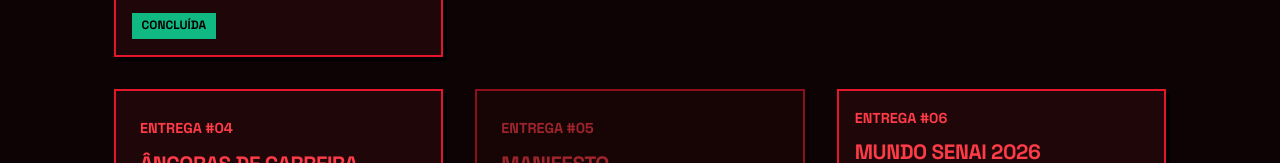
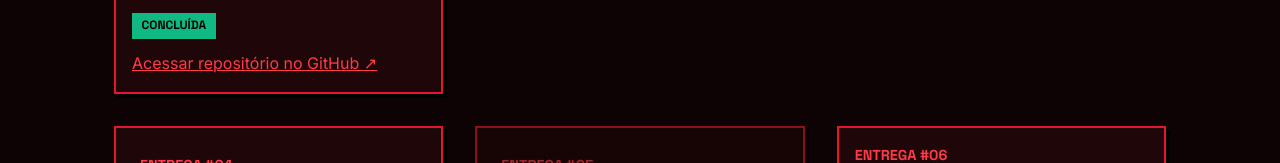
Before and after one commit to jotalucs/Portfolio, a plain HTML site: page index.html in a window 1280 px wide. Shown: the part 2375-2538 px from the top of the page. Drawn offline with Linux system fonts and the light colour scheme.

Commit message:
Adiciona link do repositorio na entrega Capa do Meu Album

```diff
--- a/index.html
+++ b/index.html
@@ -774,6 +774,7 @@
               alt="Capa do álbum pessoal de João Lucas, em vermelho e preto, com tema do Flamengo e cinco faixas de valores pessoais"
             >
             <span class="selo-status selo-concluida">Concluída</span>
+          <a href="https://github.com/jotalucs/Capa-alb-m-" target="_blank" rel="noopener noreferrer" style="display:block;margin-top:.75rem;color:var(--cor-texto);text-decoration:underline;">Acessar repositório no GitHub ↗</a>
           </article>
 
           <!-- Card 2 -->
```
